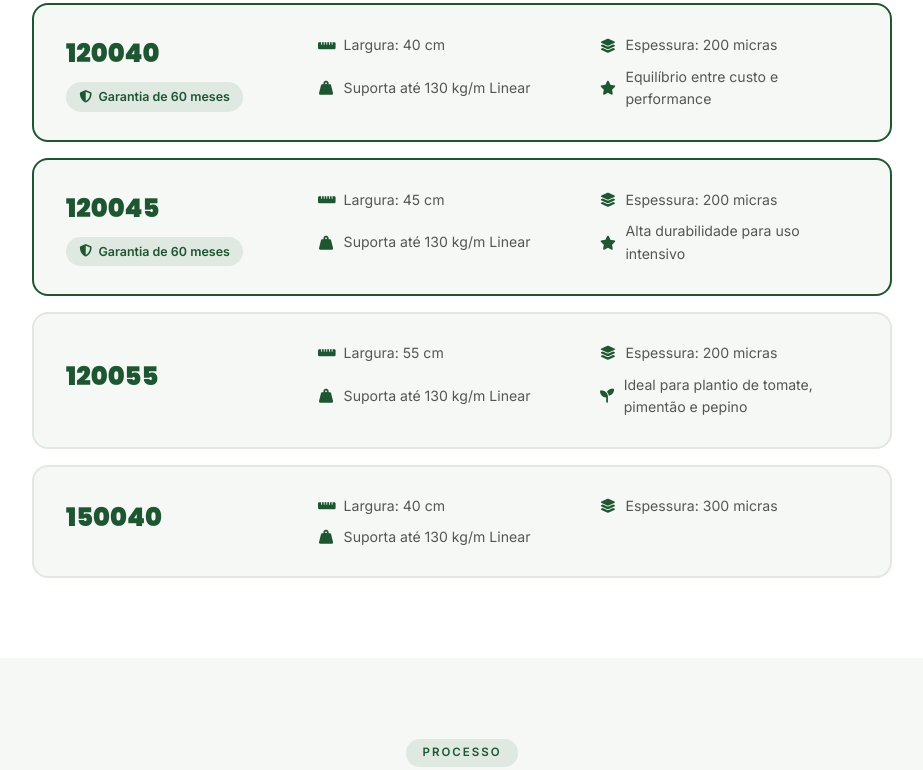
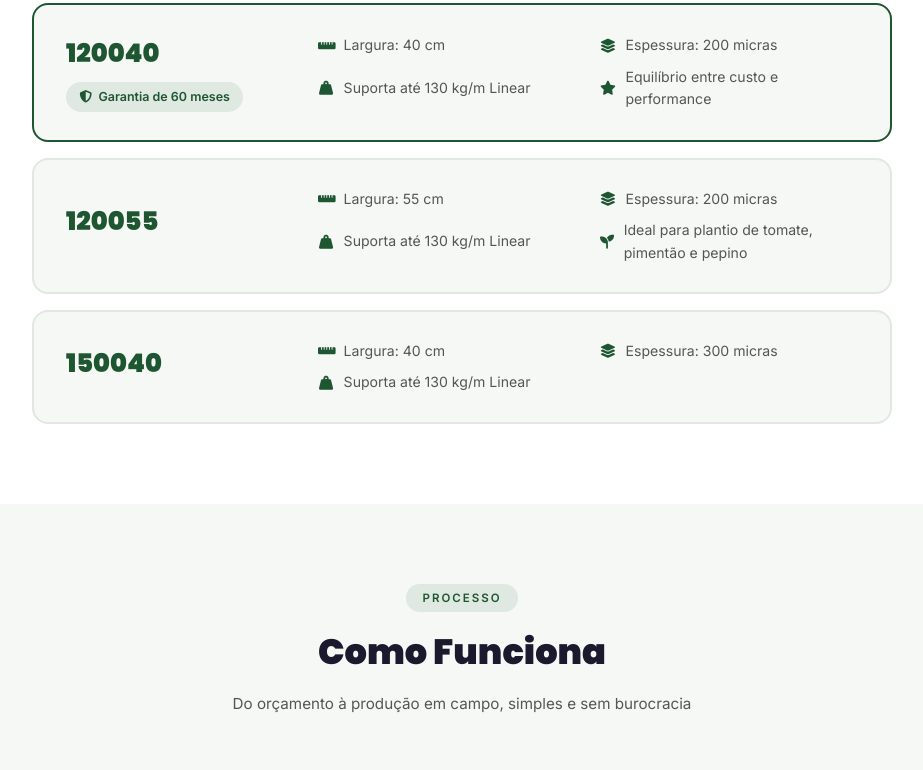
Before and after one commit to PatriotaFritador/bernicker-site, a plain HTML site: page index.html in a window 1280 px wide. Shown: the part 3912-4682 px from the top of the page, without its empty margins (178-1101 px from the left). Drawn offline with Linux system fonts and the light colour scheme.

Commit message:
Remove modelo 120045 e atualiza referências
- Remove card 120045 dos modelos
- Remove 120045 das opções do formulário
- Atualiza exemplo do FAQ e depoimento para 120040

Co-Authored-By: Claude Sonnet 4.6 <noreply@anthropic.com>

```diff
--- a/index.html
+++ b/index.html
@@ -862,18 +862,6 @@
           <li><i class="fas fa-star"></i> Equilíbrio entre custo e performance</li>
         </ul>
       </div>
-      <div class="modelo-card destaque">
-        <div class="modelo-info">
-          <div class="modelo-cod">120045</div>
-          <div class="modelo-garantia"><i class="fas fa-shield-halved"></i> Garantia de 60 meses</div>
-        </div>
-        <ul class="modelo-specs">
-          <li><i class="fas fa-ruler-horizontal"></i> Largura: 45 cm</li>
-          <li><i class="fas fa-layer-group"></i> Espessura: 200 micras</li>
-          <li><i class="fas fa-weight-hanging"></i> Suporta até 130 kg/m Linear</li>
-          <li><i class="fas fa-star"></i> Alta durabilidade para uso intensivo</li>
-        </ul>
-      </div>
       <div class="modelo-card">
         <div class="modelo-info">
           <div class="modelo-cod">120055</div>
@@ -1037,7 +1025,7 @@
       </div>
       <div class="depo-card">
         <div class="estrelas">★★★★★</div>
-        <p>"Usamos o modelo 120045 e a durabilidade é impressionante. Já no segundo ano sem qualquer problema. O Paulo Bernicker acompanhou toda a instalação e tirou todas as dúvidas."</p>
+        <p>"Usamos o modelo 120040 e a durabilidade é impressionante. Já no segundo ano sem qualquer problema. O Paulo Bernicker acompanhou toda a instalação e tirou todas as dúvidas."</p>
         <div class="depo-author">
           <div class="avatar">FC</div>
           <div>
@@ -1106,7 +1094,7 @@
           O que significa a numeração dos modelos? <i class="fas fa-chevron-down"></i>
         </button>
         <div class="faq-resposta">
-          <p>Os dois primeiros dígitos indicam o peso do pacote (12 kg ou 15 kg) e a espessura: linha 1200 vem com 200 micras, linha 1500 vem com 300 micras. Os dois últimos dígitos indicam a largura em centímetros (40, 45 ou 55 cm). Exemplo: 120045 = pacote de 12 kg com 200 micras e 45 cm de largura.</p>
+          <p>Os dois primeiros dígitos indicam o peso do pacote (12 kg ou 15 kg) e a espessura: linha 1200 vem com 200 micras, linha 1500 vem com 300 micras. Os dois últimos dígitos indicam a largura em centímetros (40 ou 55 cm). Exemplo: 120040 = pacote de 12 kg com 200 micras e 40 cm de largura.</p>
         </div>
       </div>
       <div class="faq-item">
@@ -1213,7 +1201,6 @@
           <select id="modelo" name="modelo" required>
             <option value="">Selecione um modelo...</option>
             <option>120040 (60 meses de garantia)</option>
-            <option>120045 (60 meses de garantia)</option>
             <option>120055</option>
             <option>150040</option>
             <option>Ainda não sei, quero orientação</option>
```
